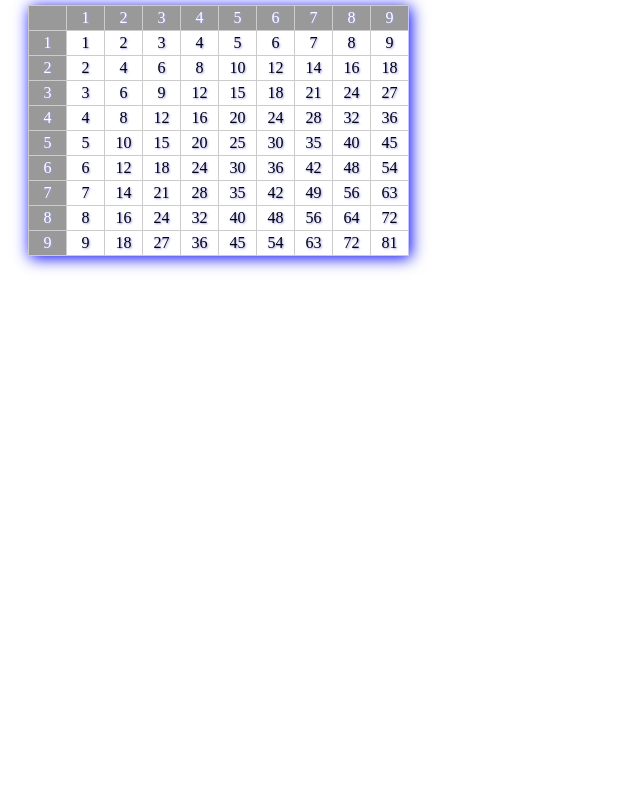
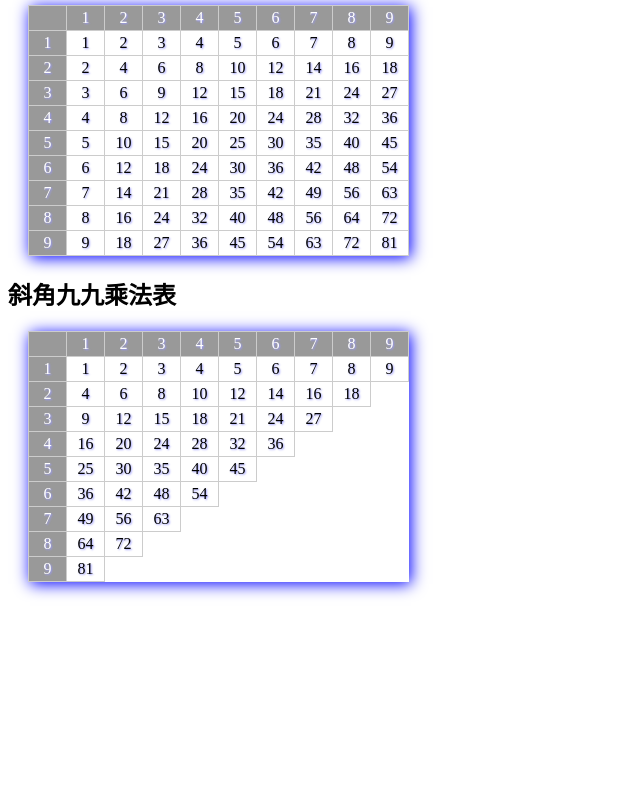
Before and after one commit to cc21723/PHP-Course-content, a PHP site: page /loop/index.php in a window 1280 px wide. Shown: the part 527-1323 px from the top of the page, without its empty margins (0-640 px from the left). Before the commit the page ends 798 px from the top, so only its background shows below. Run offline with PHP 8.4, Linux system fonts and the light colour scheme.

Commit message:
斜角九九乘法表

```diff
--- a/loop/index.php
+++ b/loop/index.php
@@ -108,7 +108,39 @@ for($j=3;$j<=100;$j=$j+2){
                 echo "<td>$j</td>";
 
             for($i=1;$i<=9 ;$i++){
-                echo "<td>". ($j * $i) ."</td>";
+
+                    echo "<td>". ($j * $i) ."</td>";
+
+            }
+
+            echo "</tr>";
+        }
+        ?>
+</table>
+<h2>斜角九九乘法表</h2>
+<table id='tt'>
+    <tr>
+        <td></td>
+        <td>1</td>
+        <td>2</td>
+        <td>3</td>
+        <td>4</td>
+        <td>5</td>
+        <td>6</td>
+        <td>7</td>
+        <td>8</td>
+        <td>9</td>
+    </tr>
+    <?php
+        for($j=1;$j<=9;$j++){
+
+            echo "<tr>";
+                echo "<td>$j</td>";
+
+            for($i=1;$i<=9 ;$i++){
+                if($i>=$j){
+                    echo "<td>". ($j * $i) ."</td>";
+                }
             }
 
             echo "</tr>";
```
